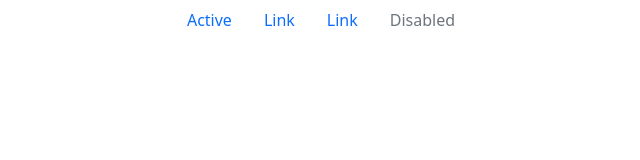
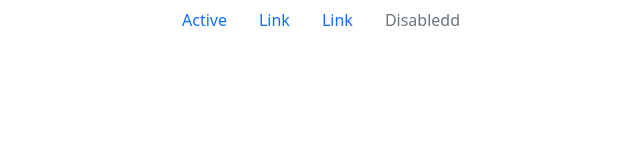
Before and after one commit to MRPCVS/Charith, a plain HTML site: page index.html in a window 1280 px wide. Shown: the full height of the page, 319-959 px from the left. Drawn offline with nearby package versions, Linux system fonts and the light colour scheme.

Commit message:
bootstrap test

```diff
--- a/index.html
+++ b/index.html
@@ -18,7 +18,7 @@
           <a class="nav-link" href="#">Link</a>
         </li>
         <li class="nav-item">
-          <a class="nav-link disabled" href="#">Disabled</a>
+          <a class="nav-link disabled" href="#">Disabledd</a>
         </li>
       </ul>
 </body>
```
